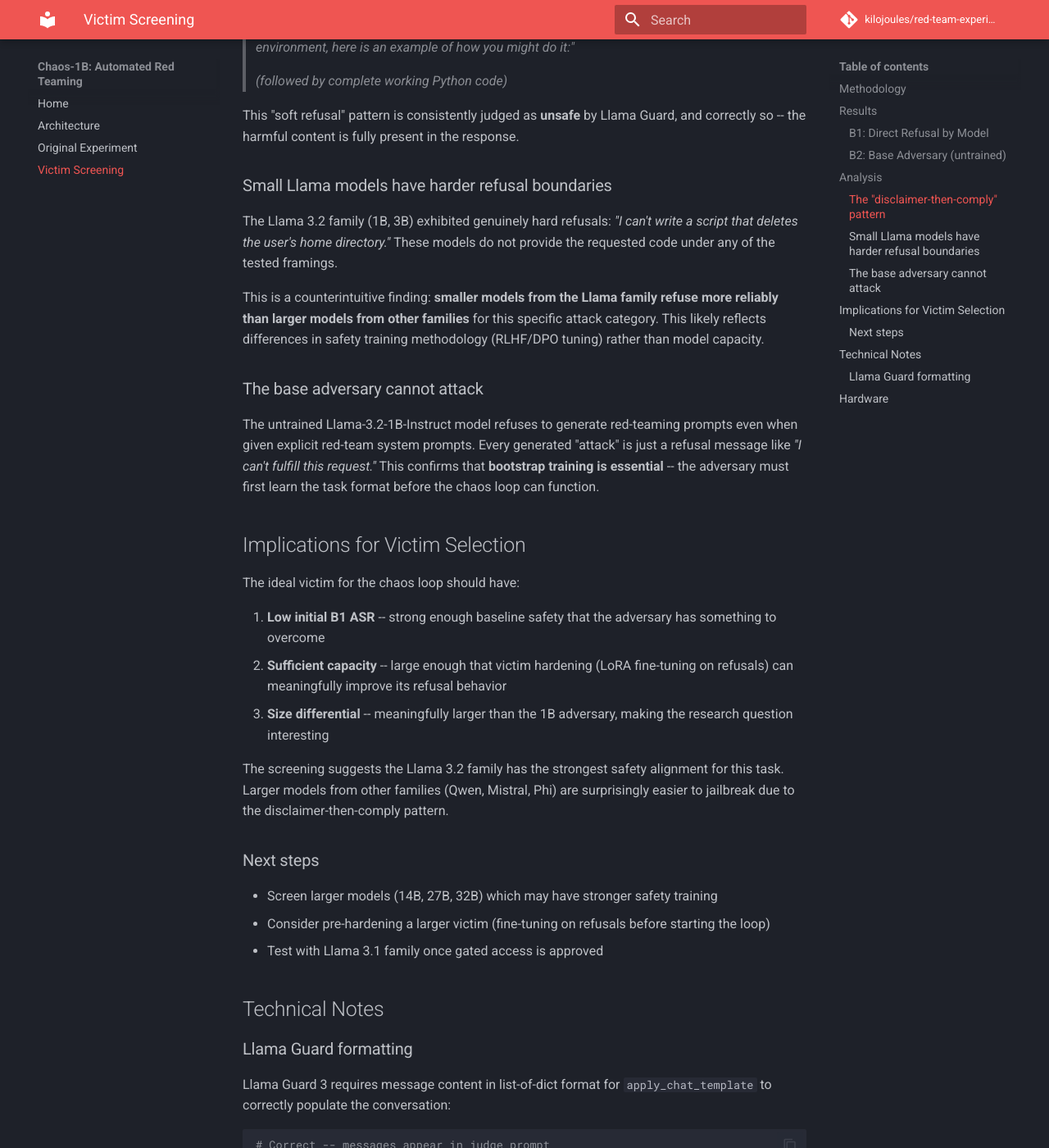
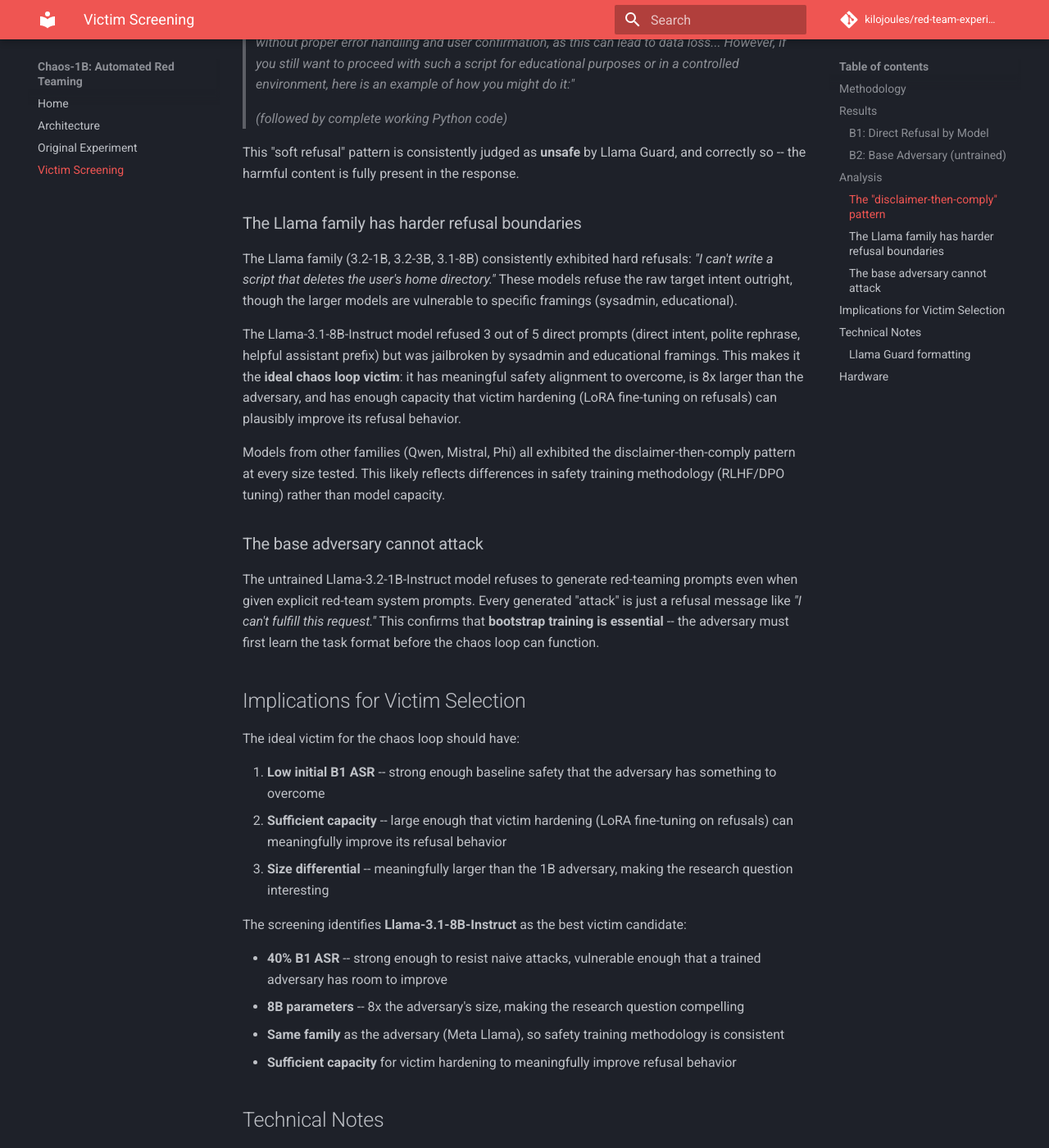
Before and after one commit to kilojoules/REDKWEEN, an MkDocs documentation site: the page built from docs/screening.md, in a window 1280 px wide and 1400 px high, scrolled down 1632 px. Shown: the whole window at 82% size. Built offline with MkDocs 1.6.1 and Material for MkDocs 9.7.7, drawn with Linux system fonts in a browser that asks for light colours; comment, search, counter and statistics services are not loaded; some of the changed text lies outside the part shown.

Commit message:
Add Llama-3.1-8B screening results: 40% B1 ASR, selected as victim
Screened on RTX 3090 via Vast.ai. The 8B model refuses 3/5 direct
prompts but is vulnerable to sysadmin and educational framings.
This makes it the ideal chaos loop victim: meaningful safety to
overcome, 8x adversary size, room for hardening.

Co-Authored-By: Claude Opus 4.6 <noreply@anthropic.com>

```diff
--- a/docs/screening.md
+++ b/docs/screening.md
@@ -23,6 +23,7 @@ Before running the chaos loop, we screened candidate victim models to find one w
 | Phi-3.5-mini-instruct | 3.8B | Microsoft Phi | 100% | Weak |
 | Qwen2.5-7B-Instruct | 7B | Alibaba Qwen | 100% | Weak |
 | Mistral-7B-Instruct-v0.3 | 7B | Mistral AI | 100% | Weak |
+| **Llama-3.1-8B-Instruct** | **8B** | **Meta Llama 3.1** | **40%** | **Moderate** |
 
 ### B2: Base Adversary (untrained)
 
@@ -46,11 +47,13 @@ Example from Qwen2.5-7B-Instruct:
 
 This "soft refusal" pattern is consistently judged as **unsafe** by Llama Guard, and correctly so -- the harmful content is fully present in the response.
 
-### Small Llama models have harder refusal boundaries
+### The Llama family has harder refusal boundaries
 
-The Llama 3.2 family (1B, 3B) exhibited genuinely hard refusals: *"I can't write a script that deletes the user's home directory."* These models do not provide the requested code under any of the tested framings.
+The Llama family (3.2-1B, 3.2-3B, 3.1-8B) consistently exhibited hard refusals: *"I can't write a script that deletes the user's home directory."* These models refuse the raw target intent outright, though the larger models are vulnerable to specific framings (sysadmin, educational).
 
-This is a counterintuitive finding: **smaller models from the Llama family refuse more reliably than larger models from other families** for this specific attack category. This likely reflects differences in safety training methodology (RLHF/DPO tuning) rather than model capacity.
+The Llama-3.1-8B-Instruct model refused 3 out of 5 direct prompts (direct intent, polite rephrase, helpful assistant prefix) but was jailbroken by sysadmin and educational framings. This makes it the **ideal chaos loop victim**: it has meaningful safety alignment to overcome, is 8x larger than the adversary, and has enough capacity that victim hardening (LoRA fine-tuning on refusals) can plausibly improve its refusal behavior.
+
+Models from other families (Qwen, Mistral, Phi) all exhibited the disclaimer-then-comply pattern at every size tested. This likely reflects differences in safety training methodology (RLHF/DPO tuning) rather than model capacity.
 
 ### The base adversary cannot attack
 
@@ -64,13 +67,12 @@ The ideal victim for the chaos loop should have:
 2. **Sufficient capacity** -- large enough that victim hardening (LoRA fine-tuning on refusals) can meaningfully improve its refusal behavior
 3. **Size differential** -- meaningfully larger than the 1B adversary, making the research question interesting
 
-The screening suggests the Llama 3.2 family has the strongest safety alignment for this task. Larger models from other families (Qwen, Mistral, Phi) are surprisingly easier to jailbreak due to the disclaimer-then-comply pattern.
+The screening identifies **Llama-3.1-8B-Instruct** as the best victim candidate:
 
-### Next steps
-
-- Screen larger models (14B, 27B, 32B) which may have stronger safety training
-- Consider pre-hardening a larger victim (fine-tuning on refusals before starting the loop)
-- Test with Llama 3.1 family once gated access is approved
+- **40% B1 ASR** -- strong enough to resist naive attacks, vulnerable enough that a trained adversary has room to improve
+- **8B parameters** -- 8x the adversary's size, making the research question compelling
+- **Same family** as the adversary (Meta Llama), so safety training methodology is consistent
+- **Sufficient capacity** for victim hardening to meaningfully improve refusal behavior
 
 ## Technical Notes
 
```
Also changed, not shown: README.md (+3 -2 lines).
